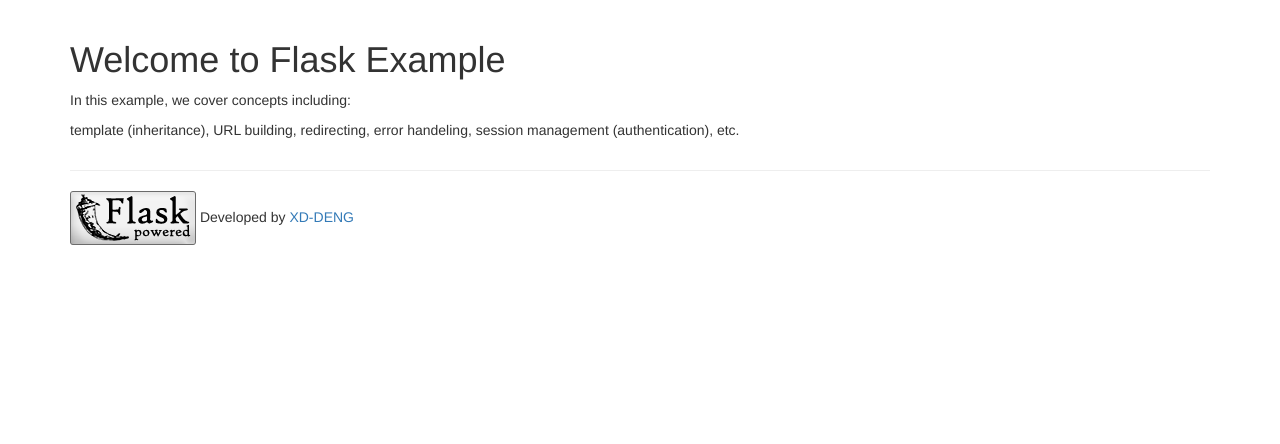
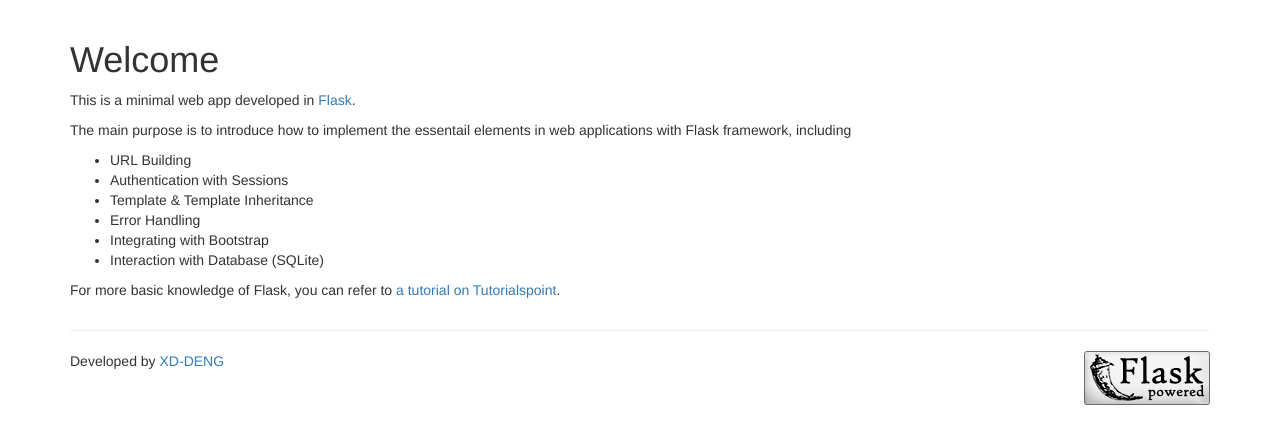
Before and after one commit to XD-DENG/flask-example, a Flask app: page / in a window 1280 px wide. Shown: the part 52-496 px from the top of the page. Run offline with Flask 2, Linux system fonts and the light colour scheme; some libraries are stand-ins or nearby versions.

Commit message:
[1] Refine; [2] Added README

```diff
--- a/templates/index.html
+++ b/templates/index.html
@@ -1,8 +1,18 @@
 {% extends "layout.html" %}
-{% block page_title %}Welcome to Flask Example{% endblock %}
+{% block page_title %}Welcome{% endblock %}
 {% block body %}
     {{ super() }}
 
-    <p>In this example, we cover concepts including: </p>
-    <p>template (inheritance), URL building, redirecting, error handeling, session management (authentication), etc.</p>
+    <p>This is a minimal web app developed in <a href="http://flask.pocoo.org/">Flask</a>.</p>
+    <p>The main purpose is to introduce how to implement the essentail elements in web applications with Flask framework, including</p>
+    <ul>
+        <li>URL Building</li>
+        <li>Authentication with Sessions</li>
+        <li>Template & Template Inheritance</li>
+        <li>Error Handling</li>
+        <li>Integrating with Bootstrap</li>
+        <li>Interaction with Database (SQLite)</li>
+    </ul>
+
+    <p>For more basic knowledge of Flask, you can refer to <a href="https://www.tutorialspoint.com/flask/">a tutorial on Tutorialspoint</a>.</p>
 {% endblock %}
--- a/templates/layout.html
+++ b/templates/layout.html
@@ -50,13 +50,13 @@
 
 <div class='container'>
 <hr>
+Developed by <a href='https://github.com/XD-DENG'>XD-DENG</a>
 <a href="http://flask.pocoo.org/"><img
    src="{{ url_for('static', filename='img/flask-powered.png') }}"
    border="0"
+   align="right"
    alt="Flask powered"
    title="Flask powered"></a>
-
-Developed by <a href='https://github.com/XD-DENG'>XD-DENG</a>
 </div>
 
 
--- a/templates/private_page.html
+++ b/templates/private_page.html
@@ -2,5 +2,6 @@
 {% block page_title %}Private Page{% endblock %}
 {% block body %}
     {{ super() }}
+    <img src="{{ url_for('static', filename='img/private.jpg') }}" class="img-circle" alt="Cinque Terre" width="304" height="236">
     Only logged-in users, like you, can access this page.
 {% endblock %}
--- a/templates/public_page.html
+++ b/templates/public_page.html
@@ -2,5 +2,6 @@
 {% block page_title %}Public Page{% endblock %}
 {% block body %}
     {{ super() }}
+    <img src="{{ url_for('static', filename='img/public.jpg') }}" class="img-circle" alt="Cinque Terre" width="304" height="236">
     You can access this no matter whether you have logged in.
 {% endblock %}
```
Also changed, not shown: README.md (added), database_file/users.db, static/img/private.jpg (added), static/img/public.jpg (added).
